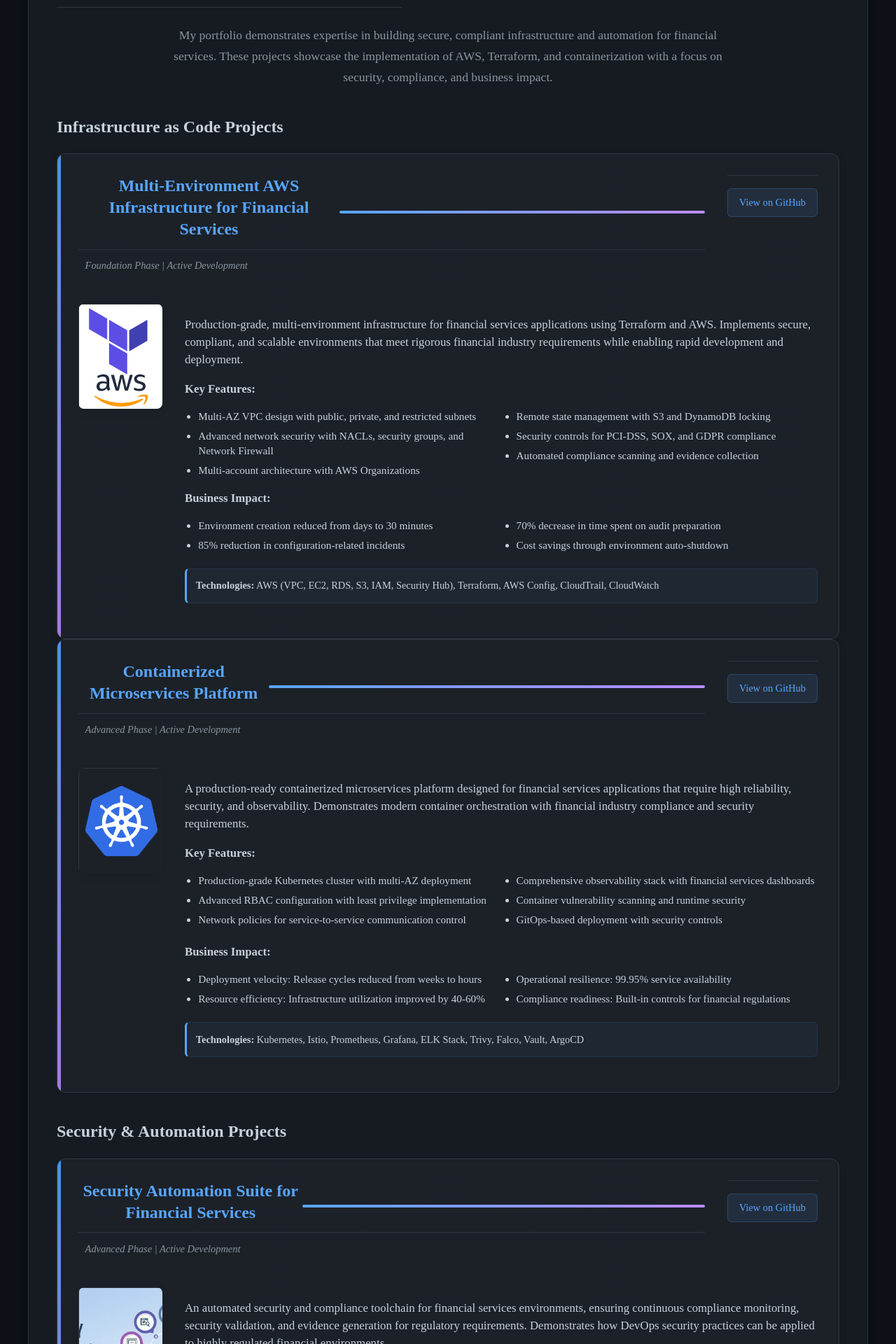
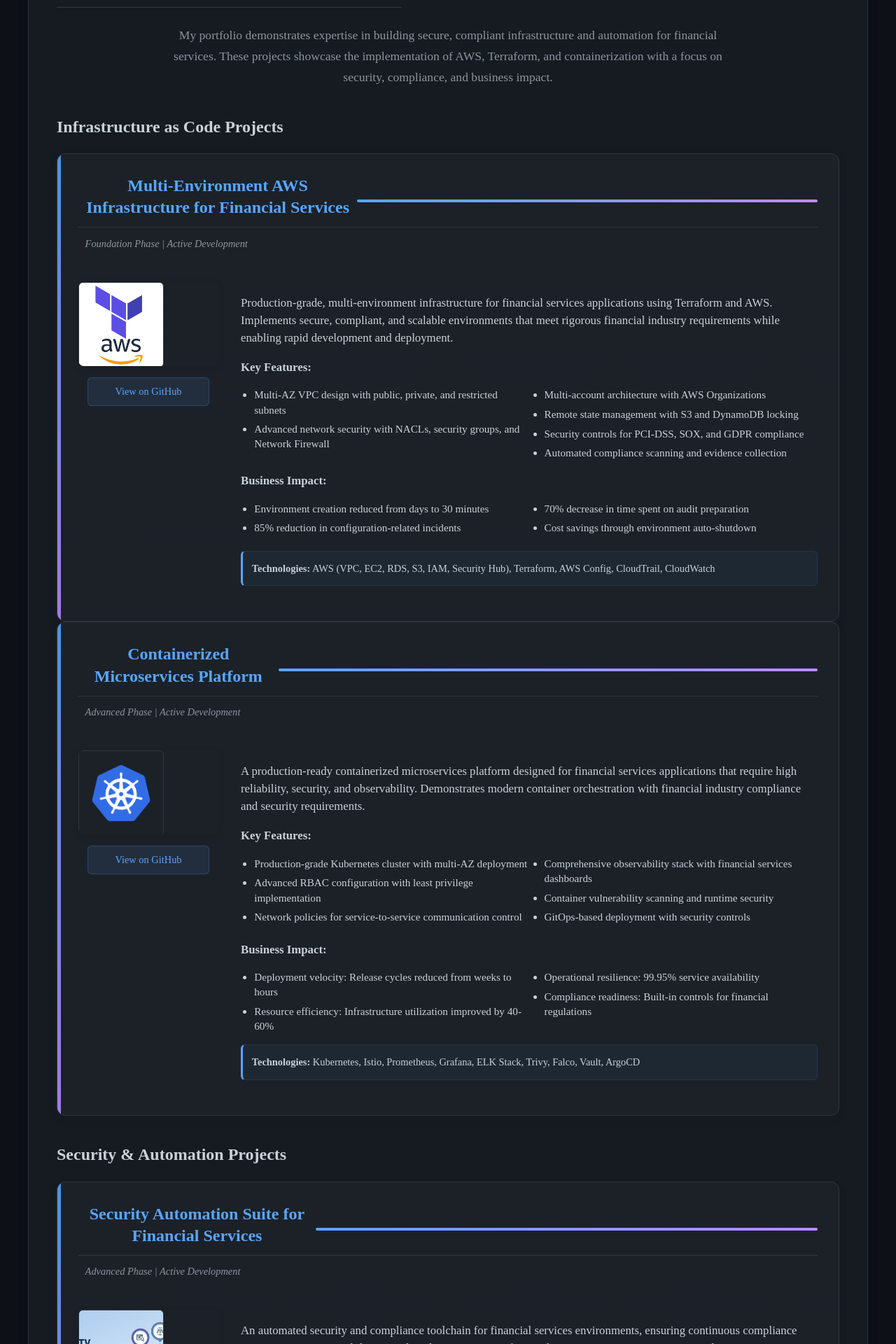
Before and after one commit to joshuamichaelhall/joshuamichaelhall.github.io, a Jekyll site: the page built from pages/portfolio.md, in a window 1280 px wide. Shown: the part 394-2314 px from the top of the page at 70% size. Built offline with Jekyll 4.4.1, drawn with Linux system fonts in a browser that asks for light colours; nearby versions of some CDN libraries; some of the changed text lies outside the part shown.

Commit message:
Move GitHub buttons below project icons
- Reposition "View on GitHub" buttons directly below each project icon
- Create project-image-section container for icon + button grouping
- Remove GitHub links from project headers to simplify title area
- Center-align buttons below icons for professional appearance
- Add responsive behavior: buttons stay with images on mobile
- Maintain consistent button styling with hover effects
- Create more intuitive layout with clear visual connection between icon and action

🤖 Generated with [Claude Code](https://claude.ai/code)

Co-Authored-By: Claude <noreply@anthropic.com>

```diff
--- a/assets/css/portfolio.css
+++ b/assets/css/portfolio.css
@@ -59,6 +59,35 @@
   display: flex;
   gap: 2rem;
   align-items: flex-start;
+}
+
+.project-image-section {
+  flex-shrink: 0;
+  display: flex;
+  flex-direction: column;
+  align-items: center;
+  gap: 1rem;
+}
+
+.project-image-section .github-link {
+  color: var(--primary-color);
+  text-decoration: none;
+  background-color: rgba(var(--primary-color-rgb), 0.1);
+  padding: 0.5rem 1rem;
+  border-radius: 6px;
+  font-size: 0.9rem;
+  font-weight: 500;
+  transition: all 0.3s ease;
+  border: 1px solid rgba(var(--primary-color-rgb), 0.2);
+  text-align: center;
+  min-width: 140px;
+}
+
+.project-image-section .github-link:hover {
+  background-color: var(--primary-color);
+  color: white;
+  text-decoration: none;
+  transform: translateY(-1px);
 }
 
 /* Portfolio project cards optimization */
@@ -160,6 +189,12 @@
   .project-content-section {
     flex-direction: column;
     gap: 1rem;
+  }
+
+  .project-image-section {
+    align-self: center;
+    width: 100%;
+    max-width: 300px;
   }
 
   .project-image {
--- a/pages/portfolio.md
+++ b/pages/portfolio.md
@@ -17,16 +17,16 @@ permalink: /portfolio/
       <div class="project-card featured">
         <div class="project-header">
           <h2>Multi-Environment AWS Infrastructure for Financial Services</h2>
-          <div class="project-links">
-            <a href="https://github.com/JoshuaMichaelHall-Tech/project-aws-infrastructure" class="github-link" target="_blank">View on GitHub</a>
-          </div>
         </div>
         <div class="project-status-line">
           <div class="project-status">Foundation Phase | Active Development</div>
         </div>
         <div class="project-content-section">
-          <div class="project-image">
-            <img src="/assets/images/terraform-aws.png" alt="Terraform AWS Infrastructure" />
+          <div class="project-image-section">
+            <div class="project-image">
+              <img src="/assets/images/terraform-aws.png" alt="Terraform AWS Infrastructure" />
+            </div>
+            <a href="https://github.com/JoshuaMichaelHall-Tech/project-aws-infrastructure" class="github-link" target="_blank">View on GitHub</a>
           </div>
           <div class="project-description">
             <p>Production-grade, multi-environment infrastructure for financial services applications using Terraform and AWS. Implements secure, compliant, and scalable environments that meet rigorous financial industry requirements while enabling rapid development and deployment.</p>
@@ -56,16 +56,16 @@ permalink: /portfolio/
       <div class="project-card">
         <div class="project-header">
           <h2>Containerized Microservices Platform</h2>
-          <div class="project-links">
-            <a href="https://github.com/JoshuaMichaelHall-Tech/project-container-platform" class="github-link" target="_blank">View on GitHub</a>
-          </div>
         </div>
         <div class="project-status-line">
           <div class="project-status">Advanced Phase | Active Development</div>
         </div>
         <div class="project-content-section">
-          <div class="project-image">
-            <img src="/assets/images/kubernetes.png" alt="Container Platform" />
+          <div class="project-image-section">
+            <div class="project-image">
+              <img src="/assets/images/kubernetes.png" alt="Container Platform" />
+            </div>
+            <a href="https://github.com/JoshuaMichaelHall-Tech/project-container-platform" class="github-link" target="_blank">View on GitHub</a>
           </div>
           <div class="project-description">
             <p>A production-ready containerized microservices platform designed for financial services applications that require high reliability, security, and observability. Demonstrates modern container orchestration with financial industry compliance and security requirements.</p>
@@ -99,16 +99,16 @@ permalink: /portfolio/
       <div class="project-card">
         <div class="project-header">
           <h2>Security Automation Suite for Financial Services</h2>
-          <div class="project-links">
-            <a href="https://github.com/JoshuaMichaelHall-Tech/project-security-automation" class="github-link" target="_blank">View on GitHub</a>
-          </div>
         </div>
         <div class="project-status-line">
           <div class="project-status">Advanced Phase | Active Development</div>
         </div>
         <div class="project-content-section">
-          <div class="project-image">
-            <img src="/assets/images/security-automation.png" alt="Security Automation" />
+          <div class="project-image-section">
+            <div class="project-image">
+              <img src="/assets/images/security-automation.png" alt="Security Automation" />
+            </div>
+            <a href="https://github.com/JoshuaMichaelHall-Tech/project-security-automation" class="github-link" target="_blank">View on GitHub</a>
           </div>
           <div class="project-description">
             <p>An automated security and compliance toolchain for financial services environments, ensuring continuous compliance monitoring, security validation, and evidence generation for regulatory requirements. Demonstrates how DevOps security practices can be applied to highly regulated financial environments.</p>
@@ -138,16 +138,16 @@ permalink: /portfolio/
       <div class="project-card">
         <div class="project-header">
           <h2>DevOps Pipeline Implementation for Financial Applications</h2>
-          <div class="project-links">
-            <a href="https://github.com/JoshuaMichaelHall-Tech/project-devops-pipeline-financial" class="github-link" target="_blank">View on GitHub</a>
-          </div>
         </div>
         <div class="project-status-line">
           <div class="project-status">Foundation Phase | Active Development</div>
         </div>
         <div class="project-content-section">
-          <div class="project-image">
-            <img src="/assets/images/cicd-pipeline.png" alt="DevOps Pipeline" />
+          <div class="project-image-section">
+            <div class="project-image">
+              <img src="/assets/images/cicd-pipeline.png" alt="DevOps Pipeline" />
+            </div>
+            <a href="https://github.com/JoshuaMichaelHall-Tech/project-devops-pipeline-financial" class="github-link" target="_blank">View on GitHub</a>
           </div>
           <div class="project-description">
             <p>A robust CI/CD pipeline designed specifically for financial services applications, providing comprehensive security scanning, compliance validation, and automated deployment. This pipeline transitions code from development to production while enforcing security and compliance requirements at every stage.</p>
@@ -181,16 +181,16 @@ permalink: /portfolio/
       <div class="project-card">
         <div class="project-header">
           <h2>Enhanced Terminal Environment</h2>
-          <div class="project-links">
-            <a href="https://github.com/JoshuaMichaelHall-Tech/enhanced-terminal-environment" class="github-link" target="_blank">View on GitHub</a>
-          </div>
         </div>
         <div class="project-status-line">
           <div class="project-status">Advanced Phase | Ongoing Development</div>
         </div>
         <div class="project-content-section">
-          <div class="project-image">
-            <img src="/assets/images/enhanced_terminal_environment.png" alt="Enhanced Terminal Environment" />
+          <div class="project-image-section">
+            <div class="project-image">
+              <img src="/assets/images/enhanced_terminal_environment.png" alt="Enhanced Terminal Environment" />
+            </div>
+            <a href="https://github.com/JoshuaMichaelHall-Tech/enhanced-terminal-environment" class="github-link" target="_blank">View on GitHub</a>
           </div>
           <div class="project-description">
             <p>Customized developer terminal environment with integrated tooling for zsh, tmux, and neovim focused on DevOps workflow optimization for financial services infrastructure management.</p>
```
